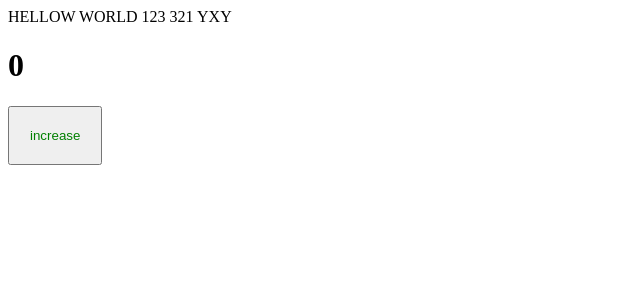
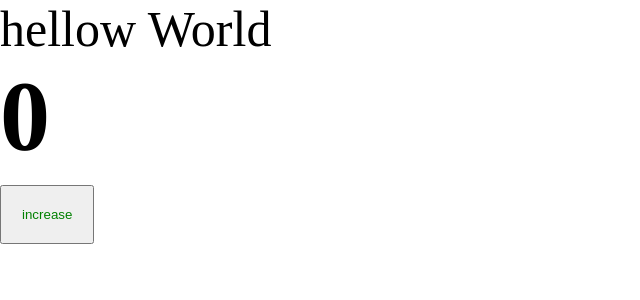
Before and after one commit to pipistrellla/advanced-frontend, a React app in the folder advanced-app/: page / in a window 1280 px wide. Shown: the top 300 px of the page, without its empty margins (0-640 px from the left). Built offline with nearby package versions, Linux system fonts and the light colour scheme.

Commit message:
5/10 1 часть
настройка и подключение modules.scss

```diff
--- a/advanced-app/package.json
+++ b/advanced-app/package.json
@@ -28,12 +28,14 @@
     "@types/webpack-dev-server": "^4.7.2",
     "css-loader": "^6.6.0",
     "html-webpack-plugin": "^5.5.0",
+    "mini-css-extract-plugin": "^2.5.3",
     "sass": "^1.49.9",
     "sass-loader": "^12.6.0",
     "style-loader": "^3.3.1",
     "ts-loader": "^9.2.6",
     "ts-node": "^10.5.0",
     "typescript": "^5.4.2",
+    "typescript-plugin-css-modules": "^5.1.0",
     "webpack": "^5.69.1",
     "webpack-cli": "^4.10.0",
     "webpack-dev-server": "^4.7.4"
--- /dev/null
+++ b/advanced-app/src/App.tsx
@@ -0,0 +1,18 @@
+import React, { FC } from 'react'
+import Counter from './components/Counter';
+import './index.scss'
+interface AppProps {
+
+}
+
+
+const App: FC<AppProps> = ({  }) => {
+    return (
+        <div className='app'>
+            <div>hellow World</div>
+            <Counter></Counter>
+        </div>
+    )
+}
+
+export default App;
--- /dev/null
+++ b/advanced-app/src/components/Counter.module.scss
@@ -0,0 +1,4 @@
+.CBtn {
+    padding: 20px;
+    color: green;
+}
--- a/advanced-app/src/components/Counter.scss
+++ /dev/null
@@ -1,4 +0,0 @@
-button {
-    padding: 20px;
-    color: green;
-}
--- a/advanced-app/src/components/Counter.tsx
+++ b/advanced-app/src/components/Counter.tsx
@@ -1,5 +1,5 @@
 import React, { FC, useState } from 'react'
-import './Counter.scss';
+import classes from './Counter.module.scss'
 
 interface CounterProps {
 
@@ -15,7 +15,7 @@ const Counter: FC<CounterProps> = ({  }) => {
     return (
         <div>
             <h1>{counter}</h1>
-            <button onClick={() => increment(12)}> increase</button>
+            <button className={classes.CBtn} onClick={() => increment(12)}> increase</button>
         </div>
     )
 }
--- /dev/null
+++ b/advanced-app/src/index.scss
@@ -0,0 +1,9 @@
+* {
+    margin: 0;
+    padding: 0;
+    box-sizing: border-box;
+}
+
+.app {
+    font-size: 50px ;
+}
--- a/advanced-app/src/index.tsx
+++ b/advanced-app/src/index.tsx
@@ -1,11 +1,7 @@
 import { render } from "react-dom";
-import Counter from "./components/Counter";
+import App from "./App";
 
 render(
-    <div><div>HELLOW WORLD 123 321 YXY</div>
-        <Counter></Counter>
-
-
-    </div>,
+    <App/>,
     document.getElementById('root')
     )
--- a/advanced-app/src/test.ts
+++ /dev/null
@@ -1,5 +0,0 @@
-export function someFn(arg: number): string {
-    console.log('прием я гром')
-
-    return ''
-}
```
Also changed, not shown: advanced-app/src/global.d.ts (added, +7 -0 lines), 9 other files (tests, documents, lock files or other folders).
